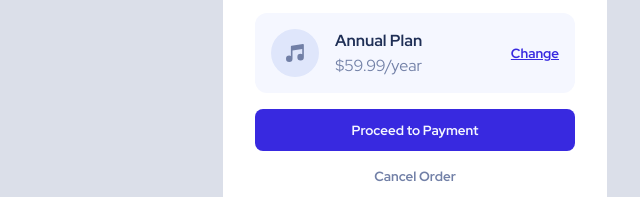
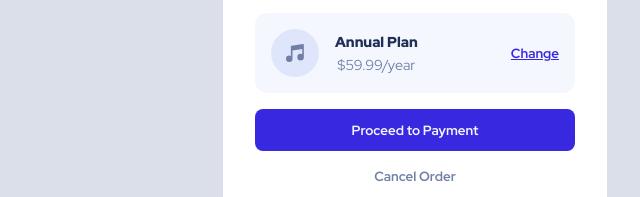
Before and after one commit to sarrietav-frontendmentor/order-summary-component, a website: page index.html in a window 1280 px wide. Shown: the part 426-623 px from the top of the page, 225-865 px from the left. Drawn offline with nearby package versions, Linux system fonts and the light colour scheme; files that its build step writes are made by us from their sources.

Commit message:
Fix callout title styles

```diff
--- a/sass/main.scss
+++ b/sass/main.scss
@@ -99,16 +99,17 @@ body {
     display: flex;
     flex-direction: column;
     margin-left: 1rem;
+    font-size: .9rem;
   }
 
   &__title {
     color: $Dark-blue;
-    font-size: 1rem;
     margin-bottom: 0.25rem;
+    font-weight: 900;
+    font-size: inherit;
   }
 
   &__price {
-    font-size: 1rem;
     color: $Desaturated-blue;
   }
 
```
